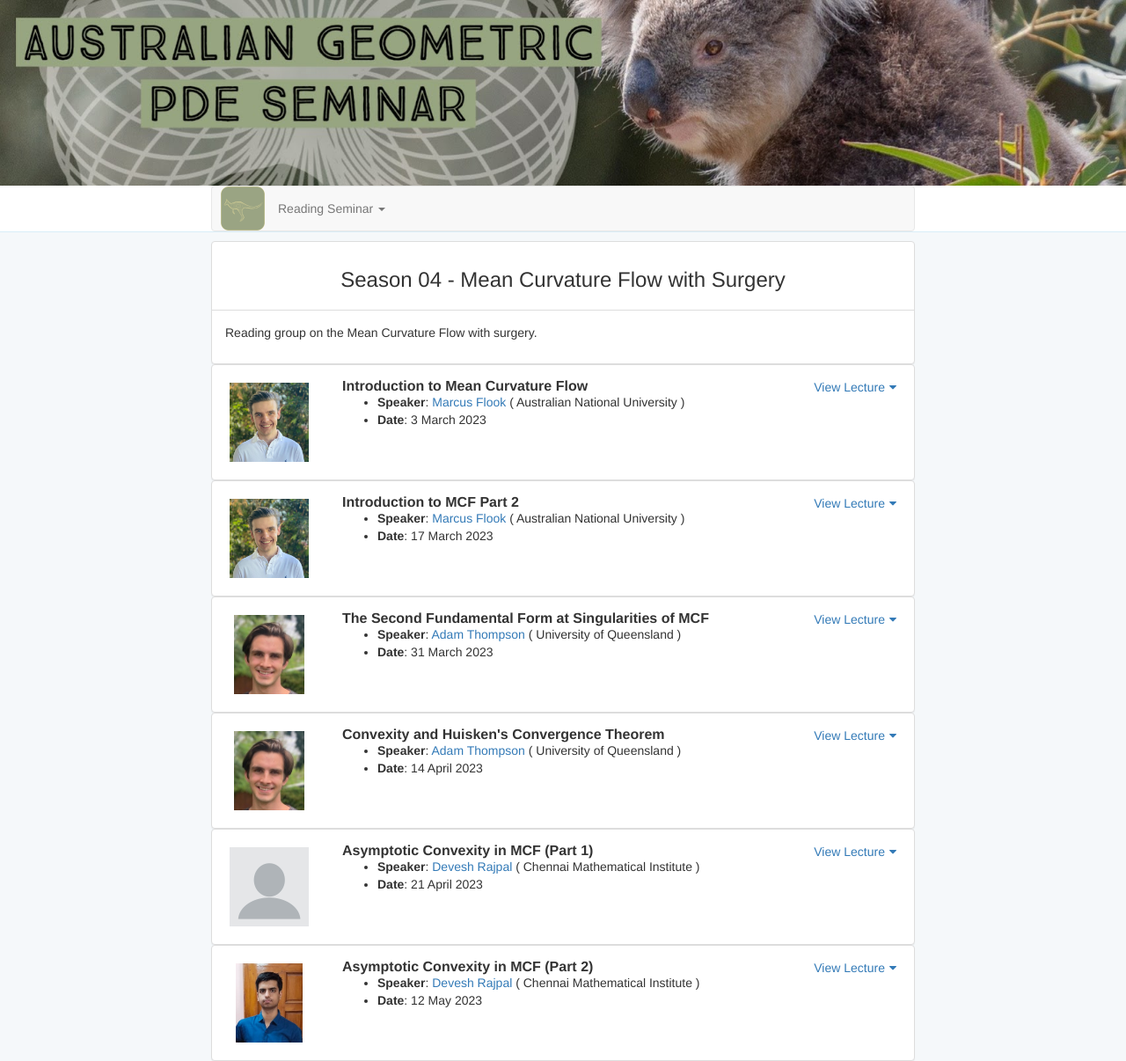
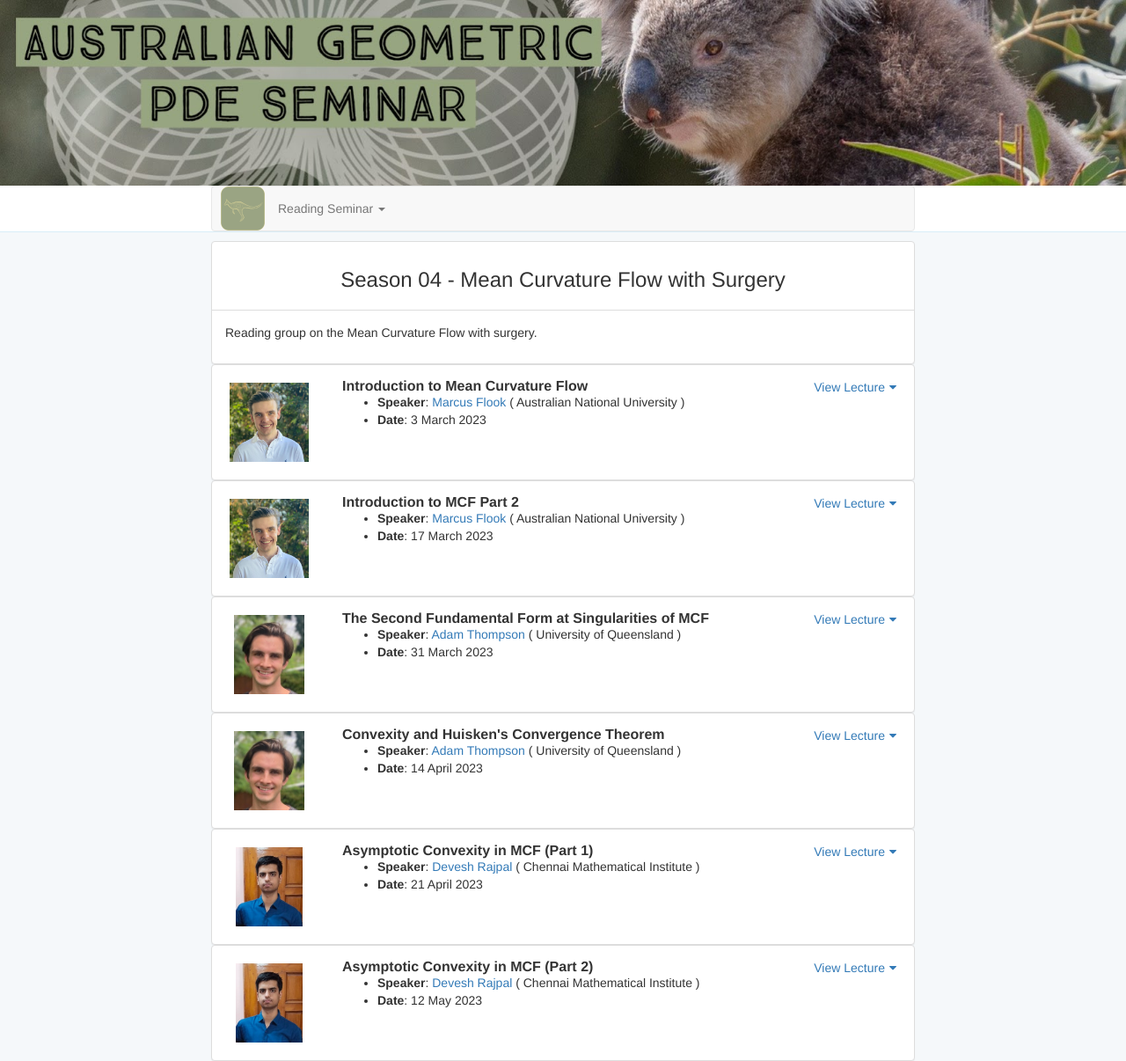
Before and after one commit to oz-geom-pde/oz-geom-pde.github.io, a Jekyll site: the page built from season04/index.html, in a window 1280 px wide. Shown: the whole page at 88% size. Built offline with Jekyll 4.4.1, drawn with Linux system fonts in a browser that asks for light colours.

Commit message:
Added Devesh Rajpal profile pic link.

```diff
--- a/_posts/geompde/2023-04-21-devesh-rajpal.html
+++ b/_posts/geompde/2023-04-21-devesh-rajpal.html
@@ -2,7 +2,7 @@
 layout: post
 title: Asymptotic Convexity in MCF (Part 1)
 speaker: Devesh Rajpal
-profile-pic: blank.jpg
+profile-pic: devesh-rajpal.jpg
 speaker-url:
 speaker-inst:
   - Chennai Mathematical Institute
```
